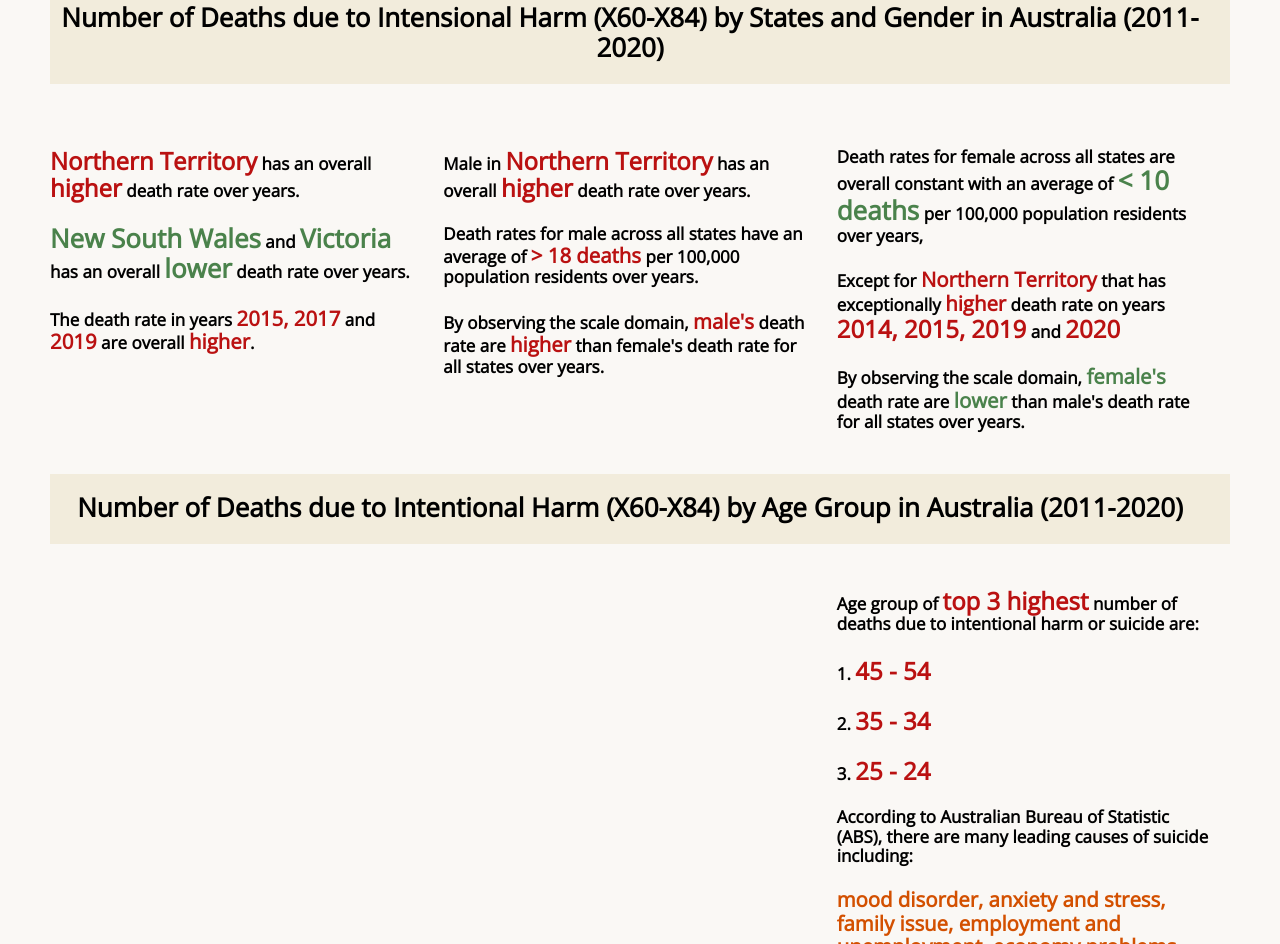
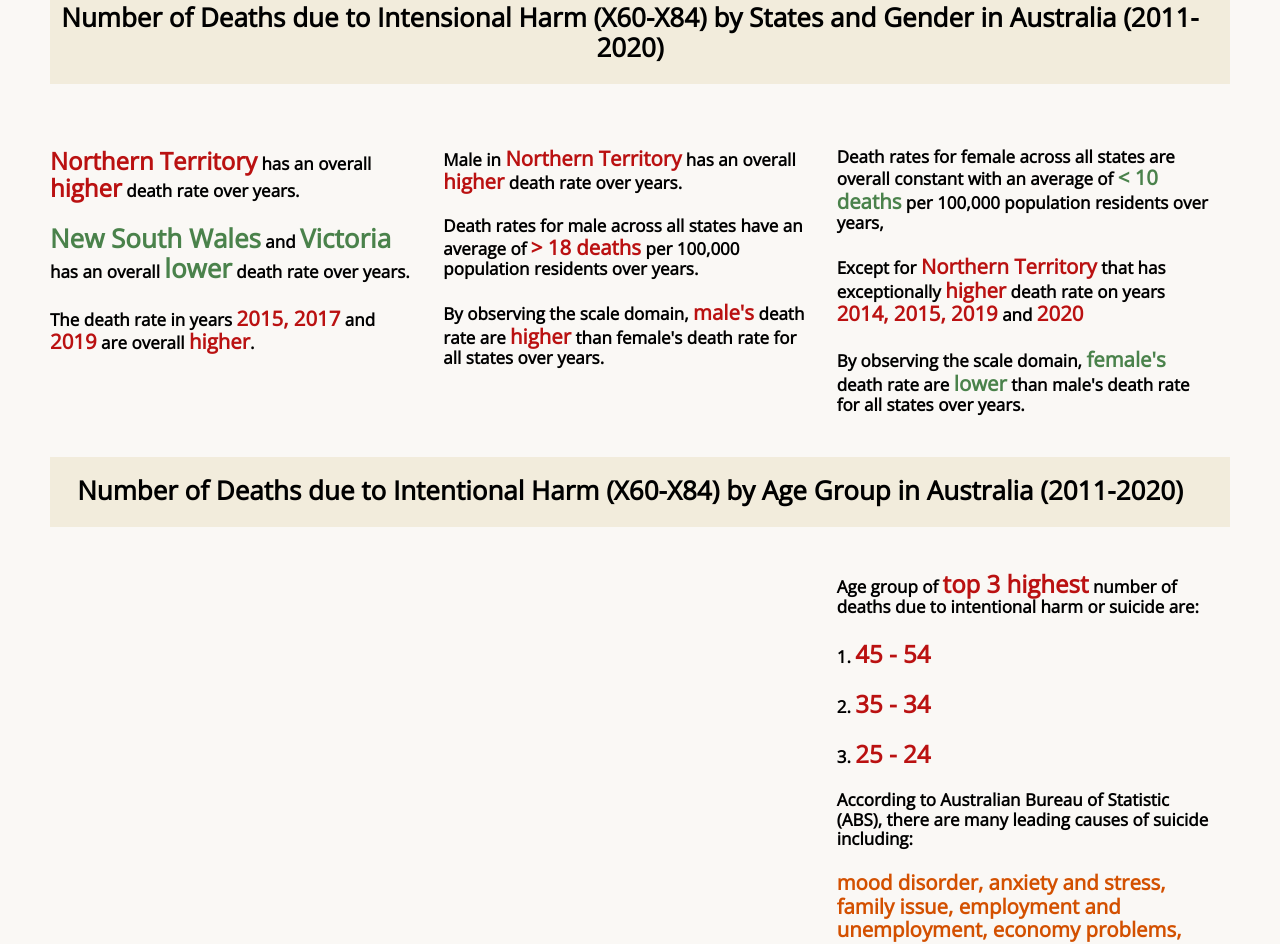
Before and after one commit to Helenaaaxx/FIT3179FinalVisProject2, a plain HTML site: page index.html in a window 1280 px wide. Shown: the part 4131-5075 px from the top of the page. Drawn offline with nearby package versions, Linux system fonts and the light colour scheme; a script that the page names is missing.

Commit message:
Update index.html

```diff
--- a/index.html
+++ b/index.html
@@ -362,15 +362,15 @@
       </div>
       <div class="pure-u-1-3">
           <div class = "description description-left">
-            <h4 id="l-align">Male in <span class="red_big_text">Northern Territory</span> has an overall <span class="red_big_text">higher</span> death rate over years.</h4>
+            <h4 id="l-align">Male in <span class="red_medium_text">Northern Territory</span> has an overall <span class="red_medium_text">higher</span> death rate over years.</h4>
             <h4 id="l-align">Death rates for male across all states have an average of <span class="red_medium_text">> 18 deaths</span> per 100,000 population residents over years.</h4>
             <h4 id="l-align">By observing the scale domain, <span class="red_medium_text">male's</span> death rate are <span class="red_medium_text">higher</span> than female's death rate for all states over years.</h4>
           </div>
       </div>
       <div class="pure-u-1-3">
         <div class = "description description-left">
-            <h4 id="l-align">Death rates for female across all states are overall <span>constant</span> with an average of <span class="green_big_text">< 10 deaths</span> per 100,000 population residents over years,</h4>
-            <h4 id="l-align">Except for <span class="red_medium_text">Northern Territory</span> that has exceptionally <span class="red_medium_text">higher</span> death rate on years <span class="red_big_text">2014, 2015, 2019</span> and <span class="red_big_text">2020</span></h4>
+            <h4 id="l-align">Death rates for female across all states are overall <span>constant</span> with an average of <span class="green_medium_text">< 10 deaths</span> per 100,000 population residents over years,</h4>
+            <h4 id="l-align">Except for <span class="red_medium_text">Northern Territory</span> that has exceptionally <span class="red_medium_text">higher</span> death rate on years <span class="red_medium_text">2014, 2015, 2019</span> and <span class="red_medium_text">2020</span></h4>
             <h4 id="l-align">By observing the scale domain, <span class="green_medium_text">female's</span> death rate are <span class="green_medium_text">lower</span> than male's death rate for all states over years.</h4>
         </div>
     </div>
```
